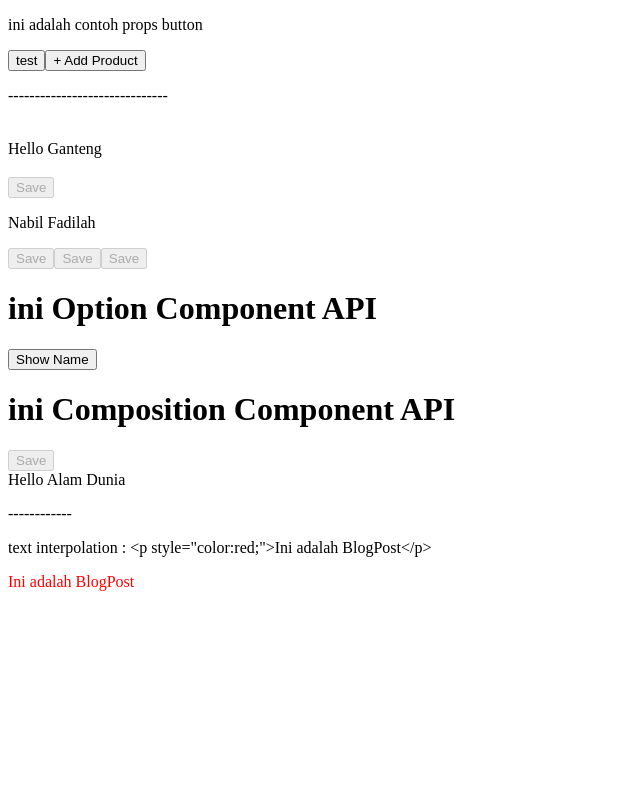
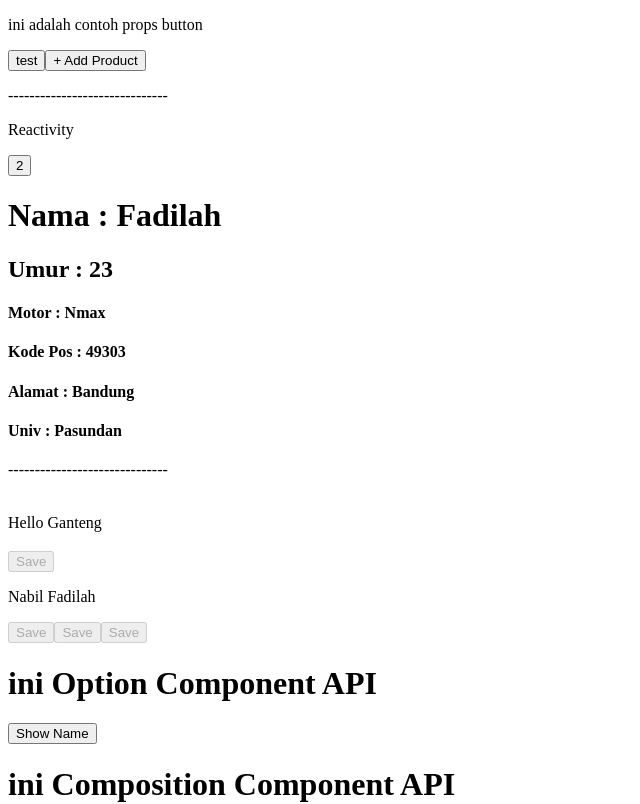
Before and after one commit to Nabilfadilah/hello-vue, a Vue app: page / in a window 1280 px wide. Shown: the top 804 px of the page, without its empty margins (0-640 px from the left). Built offline with nearby package versions, Linux system fonts and the light colour scheme.

Commit message:
Membuat Reactivity State

```diff
--- a/src/App.vue
+++ b/src/App.vue
@@ -2,6 +2,7 @@
 <script setup>
 // import CompositionComponent from './components/CompositionComponent.vue'; // register component secara Global
 // import MainButton from './components/MainButton.vue'; // register component secara Global
+import { reactive, ref } from 'vue';
 import HelloWorld from './components/HelloWorld.vue'
 import HoleButton from './components/HoleButton.vue';
 import MainButton from './components/MainButton.vue';
@@ -19,6 +20,19 @@ const idBlog = 'blog1'
 // shorthand
 const blogClass = 'text-2xl flex-col'
 
+// reactivity fundamaental
+const count = ref(1)
+setTimeout(() => {
+  count.value++
+}, 1000);
+const increment = () => {
+  count.value++
+}
+
+// reactive()
+const user = reactive({name: 'Fadilah', age:'23'})
+const orang = reactive(['Nmax', 49303, 'Bandung', 'Pasundan'])
+
 </script>
 
 <!-- template untuk merender tag html/dalam script -->
@@ -27,6 +41,19 @@ const blogClass = 'text-2xl flex-col'
   <p>ini adalah contoh props button</p>
     <HoleButton v-bind:title="`test`" />
     <HoleButton :title="`+ Add Product`" />
+  <p>------------------------------</p>
+
+  <p>Reactivity</p>
+  <button @click="increment">{{ count }}</button>
+  <div>
+    <h1>Nama : {{ user.name }}</h1>
+    <h2>Umur : {{ user.age }}</h2>
+
+    <h4>Motor : {{ orang[0] }}</h4>
+    <h4>Kode Pos : {{ orang[1] }}</h4>
+    <h4>Alamat : {{ orang[2] }}</h4>
+    <h4>Univ : {{ orang[3] }}</h4>
+  </div>
   <p>------------------------------</p>
 
 
```
